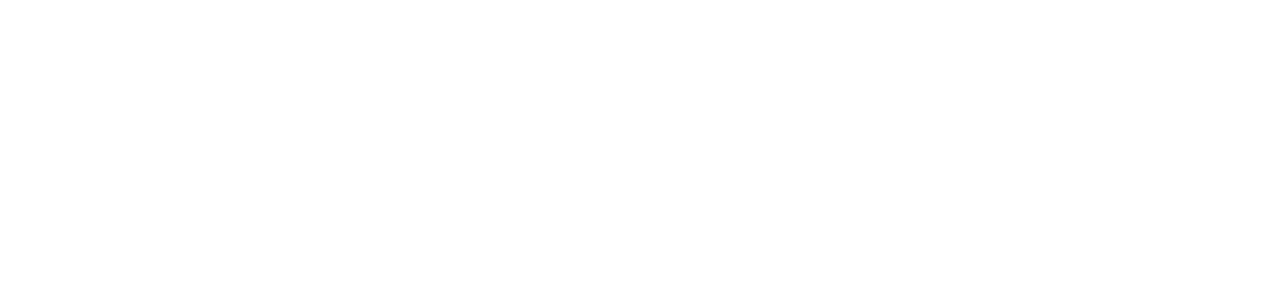
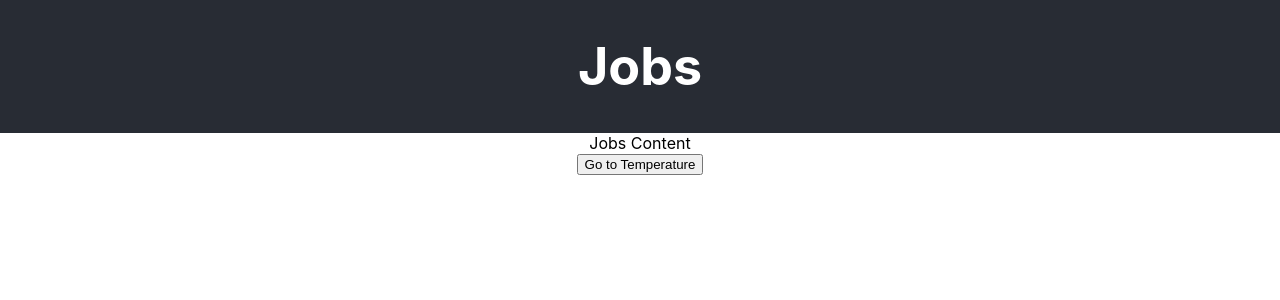
Before and after one commit to yasuomaidana/Http-Websocket, a React (Create React App) app in the folder frontend/job-view/: page / in a window 1280 px wide. Before the commit this address had no page. Shown: the top 300 px of the page. Built offline with nearby package versions, Linux system fonts and the light colour scheme.

Commit message:
Adding empty route to router

```diff
--- a/frontend/job-view/src/App.tsx
+++ b/frontend/job-view/src/App.tsx
@@ -8,11 +8,9 @@ import { PrintingView } from "./PrintingView";
 function App() {
   return (
     <div className="App">
-      <BrowserRouter
-        basename={process.env.PUBLIC_URL ?? process.env.REACT_APP_BASENAME}
-      >
+      <BrowserRouter basename={process.env.PUBLIC_URL ?? process.env.REACT_APP_BASENAME}>
         <Routes>
-          <Route element={<PrintingView />} />
+          <Route path="" element={<PrintingView />} />
           <Route path="temperature" element={<Temperature />} />
         </Routes>
       </BrowserRouter>
```
